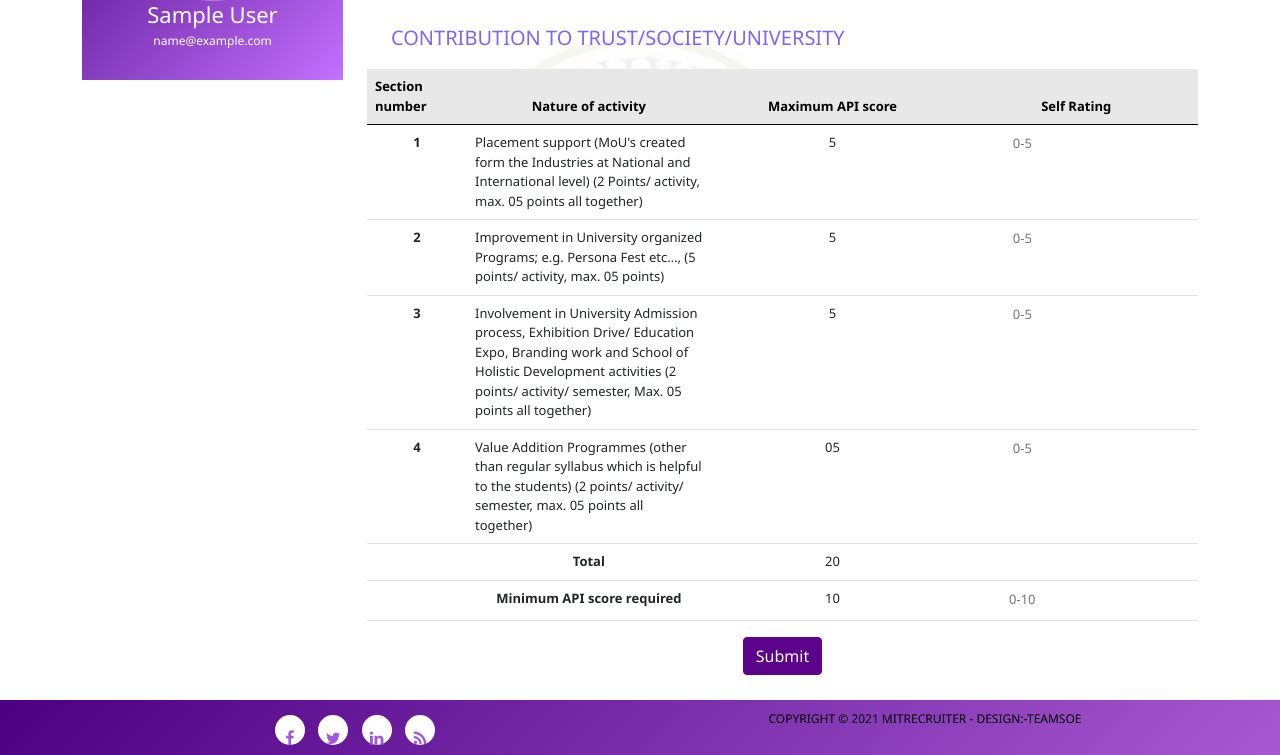
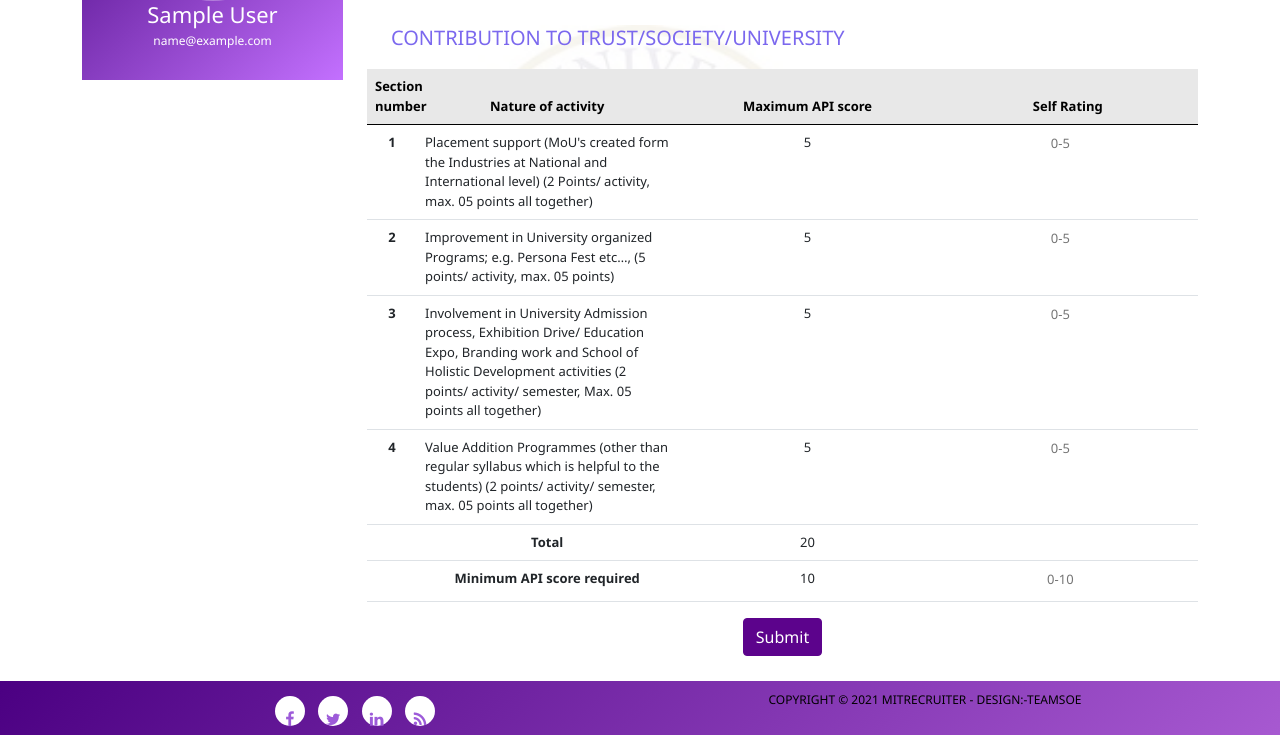
Before and after one commit to dhanu19/mitadt, a PHP site: page /Form_B4_self.php in a window 1280 px wide. Shown: the part 241-996 px from the top of the page. Run offline with PHP 8.4, Linux system fonts and the light colour scheme; the visitor is signed in with stand-in values (Sample User, id 1); data comes from the database, SQL or seed files in the repository; some libraries are stand-ins or nearby versions.

Commit message:
1/6/2021 -- new changes

```diff
--- a/Form_B1_director.php
+++ b/Form_B1_director.php
@@ -30,7 +30,9 @@ include('templates/header.php');
                          ?>
                          <div class="panel-body bio-graph-info">
                               <div style = "text-align: center;">
-                                   <h3>Employee has not filled this form</h3>
+                                   <br>
+                                   <div class="container" style="padding-top:10px; text-align:left;"><h5>Employee has not filled this form</h5></div>
+                                   <br>
                               </div>
                               <a
                                    href="Form_B2_director.php?userId=<?php echo $_GET['userId'];?>"><button>Next</button></a>
--- a/Form_B1_hod.php
+++ b/Form_B1_hod.php
@@ -29,7 +29,11 @@ include('templates/header.php');
                                    if($rowStatus['SectionI'] == 0){
                               ?>
                               <div class="panel-body bio-graph-info">
-                                        <h3>Employee has not filled this form</h3>
+                              <div style = "text-align: center;">
+                                   <br>
+                                   <div class="container" style="padding-top:10px; text-align:left;"><h5>Employee has not filled this form</h5></div>
+                                   <br>
+                              </div>
                                    <a href="researchhod1.php"><button>Next</button></a>
                               </div>
                               <?php }
--- a/Form_B1_self.php
+++ b/Form_B1_self.php
@@ -86,7 +86,9 @@ include('templates/header.php');
                               if($rowStatus['SectionI'] == 1){
                          ?>
                          <div class="panel-body bio-graph-info">
-                              <h3>You already have filled this form</h3>
+                              <br>
+                              <div class="container" style="padding-top:10px; text-align:left;"><h5>You already have filled this form</h5></div>
+                              <br>
                               <!-- <button>Edit My Previous Response</button> -->
                          </div>
                          <?php }
--- a/Form_B2_director.php
+++ b/Form_B2_director.php
@@ -36,7 +36,9 @@ include('templates/header.php');
                          ?>
                          <div class="panel-body bio-graph-info">
                               <div style = "text-align: center;">
-                                   <h3>Employee has not filled this form</h3>
+                              <br>
+                              <div class="container" style="padding-top:10px; text-align:left;"><h5>Employee has not filled this form</h5></div>
+                              <br>
                               </div>
                               <a
                                    href="Form_B3_director.php?userId=<?php echo $_GET['userId'];?>"><button>Next</button></a>
--- a/Form_B2_hod.php
+++ b/Form_B2_hod.php
@@ -33,7 +33,9 @@ include('templates/header.php');
                          ?>
                          <div class="panel-body bio-graph-info">
                               <div style = "text-align: center;">
-                                   <h3>Employee has not filled this form</h3>
+                              <br>
+                              <div class="container" style="padding-top:10px; text-align:left;"><h5>Employee has not filled this form</h5></div>
+                              <br>
                               </div>
                               <a
                                    href="cocurricularhod1.php"><button>Next</button></a>
--- a/Form_B2_self.php
+++ b/Form_B2_self.php
@@ -80,7 +80,9 @@ include('templates/header.php');
                               if($rowStatus['SectionII'] == 1){
                          ?>
                          <div class="panel-body bio-graph-info">
-                              <h3>You already have filled this form</h3>
+                         <br>
+                              <div class="container" style="padding-top:10px; text-align:left;"><h5>You already have filled this form</h5></div>
+                              <br>
                               <!-- <button>Edit My Previous Response</button> -->
                          </div>
                          <?php }
--- a/Form_B3_director.php
+++ b/Form_B3_director.php
@@ -34,7 +34,9 @@ include('templates/header.php');
                          ?>
                          <div class="panel-body bio-graph-info">
                               <div style = "text-align: center;">
-                                   <h3>Employee has not filled this form</h3>
+                              <br>
+                              <div class="container" style="padding-top:10px; text-align:left;"><h5>Employee has not filled this form</h5></div>
+                              <br>
                               </div>
                               <a
                                    href="Form_B4_director.php?userId=<?php echo $_GET['userId'];?>"><button>Next</button></a>
--- a/Form_B3_hod.php
+++ b/Form_B3_hod.php
@@ -32,7 +32,9 @@ include('templates/header.php');
                          ?>
                          <div class="panel-body bio-graph-info">
                               <div style = "text-align: center;">
-                                   <h3>Employee has not filled this form</h3>
+                              <br>
+                              <div class="container" style="padding-top:10px; text-align:left;"><h5>Employee has not filled this form</h5></div>
+                              <br>
                               </div>
                               <a
                                    href="contributionhod1.php"><button>Next</button></a>
--- a/Form_B3_self.php
+++ b/Form_B3_self.php
@@ -72,7 +72,9 @@ include('templates/header.php');
                               if($rowStatus['SectionIII'] == 1){
                          ?>
                          <div class="panel-body bio-graph-info">
-                              <h3>You already have filled this form</h3>
+                              <br>
+                              <div class="container" style="padding-top:10px; text-align:left;"><h5>You already have filled this form</h5></div>
+                              <br>
                               <!-- <button>Edit My Previous Response</button> -->
                          </div>
                          <?php }
--- a/Form_B4_director.php
+++ b/Form_B4_director.php
@@ -33,7 +33,9 @@ include('templates/header.php');
                          ?>
                          <div class="panel-body bio-graph-info">
                               <div style = "text-align: center;">
-                                   <h3>Employee has not filled this form</h3>
+                              <br>
+                              <div class="container" style="padding-top:10px; text-align:left;"><h5>Employee has not filled this form</h5></div>
+                              <br>
                               </div>
                               <a
                                    href="Form_B5_director.php?userId=<?php echo $_GET['userId'];?>"><button>Next</button></a>
--- a/Form_B4_hod.php
+++ b/Form_B4_hod.php
@@ -33,7 +33,9 @@ include('templates/header.php');
                          ?>
                          <div class="panel-body bio-graph-info">
                               <div style = "text-align: center;">
-                                   <h3>Employee has not filled this form</h3>
+                              <br>
+                              <div class="container" style="padding-top:10px; text-align:left;"><h5>Employee has not filled this form</h5></div>
+                              <br>
                               </div>
                               <a href="form4self(1).php"><button>Next</button></a>
                          </div>
--- a/Form_B4_self.php
+++ b/Form_B4_self.php
@@ -72,7 +72,9 @@ include('templates/header.php');
                               if($rowStatus['SectionIV'] == 1){
                          ?>
                          <div class="panel-body bio-graph-info">
-                              <h3>You already have filled this form</h3>
+                         <br>
+                              <div class="container" style="padding-top:10px; text-align:left;"><h5>You already have filled this form</h5></div>
+                              <br>
                               <!-- <button>Edit My Previous Response</button> -->
                          </div>
                          <?php }
@@ -90,7 +92,7 @@ include('templates/header.php');
                                                        <thead>
                                                             <tr>
                                                                  <th scope="col"
-                                                                      style="text-align: left; width: 100px;">Section
+                                                                      style="text-align: left; width: 50px;">Section
                                                                       number </th>
                                                                  <th scope="col" style="text-align: center;">Nature of
                                                                       activity</th>
@@ -111,9 +113,12 @@ include('templates/header.php');
                                                                            max. 05 points all together)</div>
                                                                  </td>
                                                                  <td style="text-align: center;">5</td>
-                                                                 <td><input type="number" placeholder="0-5"
-                                                                           aria-label="0-5" min="0" max="5"
-                                                                           style="width: 135px;" name="Activity1ER" id="Activity1ER">
+                                                                 <td>
+                                                                      <div style = "text-align: center;">
+                                                                           <input type="number" placeholder="0-5"
+                                                                                aria-label="0-5" min="0" max="5"
+                                                                                style="width: 135px;" name="Activity1ER" id="Activity1ER">
+                                                                      </div>
                                                                  </td>
                                                             </tr>
 
@@ -125,9 +130,11 @@ include('templates/header.php');
                                                                            (5 points/ activity, max. 05 points)</div>
                                                                  </td>
                                                                  <td style="text-align: center;">5</td>
-                                                                 <td><input type="number" placeholder="0-5"
+                                                                 <td><div style = "text-align: center;">
+                                                                      <input type="number" placeholder="0-5"
                                                                            aria-label="0-5" min="0" max="5"
                                                                            style="width: 135px;" name="Activity2ER" id="Activity2ER">
+                                                                      </div>
                                                                  </td>
                                                             </tr>
 
@@ -143,9 +150,11 @@ include('templates/header.php');
                                                                            together)</div>
                                                                  </td>
                                                                  <td style="text-align: center;">5</td>
-                                                                 <td><input type="number" placeholder="0-5"
+                                                                 <td><div style = "text-align: center;">
+                                                                      <input type="number" placeholder="0-5"
                                                                            aria-label="0-5" min="0" max="5"
                                                                            style="width: 135px;" name="Activity3ER" id="Activity3ER">
+                                                                      </div>
                                                                  </td>
                                                             </tr>
 
@@ -158,10 +167,12 @@ include('templates/header.php');
                                                                            to the students) (2 points/ activity/
                                                                            semester, max. 05 points all together)</div>
                                                                  </td>
-                                                                 <td style="text-align: center;">05</td>
-                                                                 <td><input type="number" placeholder="0-5"
+                                                                 <td style="text-align: center;">5</td>
+                                                                 <td><div style = "text-align: center;">
+                                                                 <input type="number" placeholder="0-5"
                                                                            aria-label="0-5" min="0" max="5"
                                                                            style="width: 135px;" name="Activity4ER" id="Activity4ER">
+                                                                      </div>
                                                                  </td>
                                                             </tr>
 
@@ -186,9 +197,12 @@ include('templates/header.php');
                                                                  <td style="text-align: center;"><b>Minimum API score
                                                                            required</b></td>
                                                                  <td style="text-align: center;">10</td>
-                                                                 <td><input type="number" placeholder="0-10"
+                                                                 <td><div style = "text-align: center;">
+                                                                 <input type="number" placeholder="0-10"
                                                                            aria-label="0-10" min="0" max="10"
-                                                                           style="width: 135px;"></td>
+                                                                           style="width: 135px;">
+                                                                      </div>
+                                                                 </td>
                                                             </tr>
 
 
@@ -240,9 +254,11 @@ include('templates/header.php');
                                                                            max. 05 points all together)</div>
                                                                  </td>
                                                                  <td style="text-align: center;">5</td>
-                                                                 <td><input type="number" placeholder="0-5"
+                                                                 <td><div style = "text-align: center;">
+                                                                      <input type="number" placeholder="0-5"
                                                                            aria-label="0-5" min="0" max="5"
                                                                            style="width: 135px;" name="Activity1ER">
+                                                                      </div>
                                                                  </td>
                                                             </tr>
 
@@ -254,9 +270,11 @@ include('templates/header.php');
                                                                            (5 points/ activity, max. 05 points)</div>
                                                                  </td>
                                                                  <td style="text-align: center;">5</td>
-                                                                 <td><input type="number" placeholder="0-5"
+                                                                 <td><div style = "text-align: center;">
+                                                                      <input type="number" placeholder="0-5"
                                                                            aria-label="0-5" min="0" max="5"
                                                                            style="width: 135px;" name="Activity2ER">
+                                                                      </div>
                                                                  </td>
                                                             </tr>
 
@@ -272,9 +290,11 @@ include('templates/header.php');
                                                                            together)</div>
                                                                  </td>
                                                                  <td style="text-align: center;">5</td>
-                                                                 <td><input type="number" placeholder="0-5"
+                                                                 <td><div style = "text-align: center;">
+                                                                      <input type="number" placeholder="0-5"
                                                                            aria-label="0-5" min="0" max="5"
                                                                            style="width: 135px;" name="Activity3ER">
+                                                                           </div>
                                                                  </td>
                                                             </tr>
 
@@ -288,9 +308,11 @@ include('templates/header.php');
                                                                            semester, max. 05 points all together)</div>
                                                                  </td>
                                                                  <td style="text-align: center;">05</td>
-                                                                 <td><input type="number" placeholder="0-5"
+                                                                 <td><div style = "text-align: center;">
+                                                                      <input type="number" placeholder="0-5"
                                                                            aria-label="0-5" min="0" max="5"
                                                                            style="width: 135px;" name="Activity4ER">
+                                                                      </div>
                                                                  </td>
                                                             </tr>
 
@@ -300,9 +322,12 @@ include('templates/header.php');
                                                                  <th scope="row" style="text-align: center;"></th>
                                                                  <td style="text-align: center;"><b>Total</b></td>
                                                                  <td style="text-align: center;">20</td>
-                                                                 <td><input type="number" placeholder="0-20"
+                                                                 <td><div style = "text-align: center;">
+                                                                      <input type="number" placeholder="0-20"
                                                                            aria-label="0-20" min="0" max="20"
-                                                                           style="width: 135px;"></td>
+                                                                           style="width: 135px;">
+                                                                      </div>
+                                                                 </td>
                                                             </tr>
 
 
@@ -312,9 +337,12 @@ include('templates/header.php');
                                                                  <td style="text-align: center;"><b>Minimum API score
                                                                            required</b></td>
                                                                  <td style="text-align: center;">10</td>
-                                                                 <td><input type="number" placeholder="0-10"
+                                                                 <td><div style = "text-align: center;">
+                                                                      <input type="number" placeholder="0-10"
                                                                            aria-label="0-10" min="0" max="10"
-                                                                           style="width: 135px;"></td>
+                                                                           style="width: 135px;">
+                                                                      </div>
+                                                                 </td>
                                                             </tr>
 
 
--- a/controllers/formB4empRatingController.php
+++ b/controllers/formB4empRatingController.php
@@ -19,6 +19,6 @@ $executeInsertEmpRatingsQuery = mysqli_query($con,$insertEmpRatingsQuery);
 if($executeInsertEmpRatingsQuery){
      $updateStatusQuery = "Update status set SectionIV = 1 where Userid = '$varUserId'";
      $executeUpdateStatusQuery = mysqli_query($con,$updateStatusQuery);
-     header('Location:../dashboardself.php');
+     header('Location:../Form_C1_self.php');
 }
 ?>
--- a/dashboarddirector.php
+++ b/dashboarddirector.php
@@ -78,8 +78,6 @@
                                                             </tr>
                                                        </thead>
                                                        <tbody id="tableBody">
-
-
 
                                                        </tbody>
                                                   </table>
```
Also changed, not shown: Documents/Educational/10_e_qualification_1.png (added), assets/images/profile/10_abc def.png (added), assets/images/profile/9_abc def.jpg (added).
